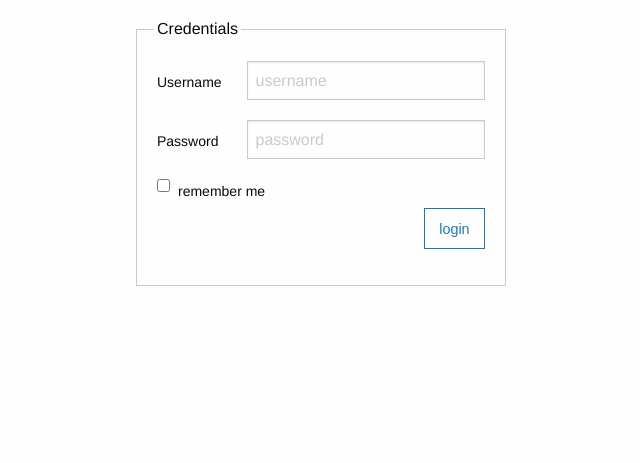
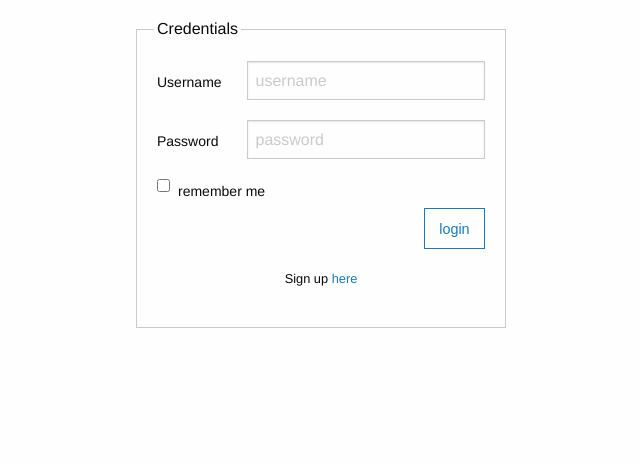
Before and after one commit to togap/my_links, a Flask app: page / in a window 1280 px wide. Shown: the part 121-584 px from the top of the page, without its empty margins (319-959 px from the left). Run offline with Flask 2, Linux system fonts and the light colour scheme.

Commit message:
navigation between regiter and login

```diff
--- a/application/static/js/app.js
+++ /dev/null
@@ -1 +0,0 @@
-alert('Cargo');
--- a/application/templates/login/index.html
+++ b/application/templates/login/index.html
@@ -33,6 +33,11 @@
 			    <button class="button hollow float-right" type="submit">login</button>
 			</div>
 		    </div>
+		    <div class="row">
+			<div class="columns small-12">
+			    <p class="text-center"><small>Sign up <a href="{{ url_for('new_user') }}">here</a></small></p>
+			</div>
+		    </div>
 		</form>
 	    </fieldset>
 	</div>
--- a/application/templates/register/index.html
+++ b/application/templates/users/index.html
@@ -47,6 +47,7 @@
 	    </div>
 	    <div class="row">
 		<div class="columns small-12">
+		    <a href="{{ url_for('index') }}" class="button hollow float-left">cancel</a>
 		    <button class="button hollow float-right" type="submit">save</button>
 		</div>
 	    </div>
--- a/run.py
+++ b/run.py
@@ -216,7 +216,7 @@ def new_user():
         db.session.add(user)
         db.session.commit()
 
-    return render_template('register/index.html')
+    return render_template('users/index.html')
 
 if __name__ == '__main__':
     app.run()
```
